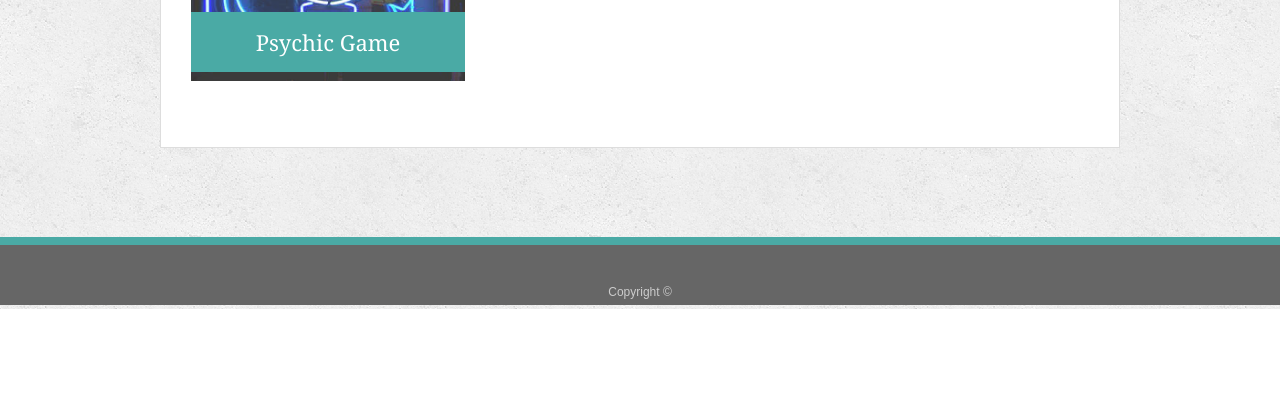
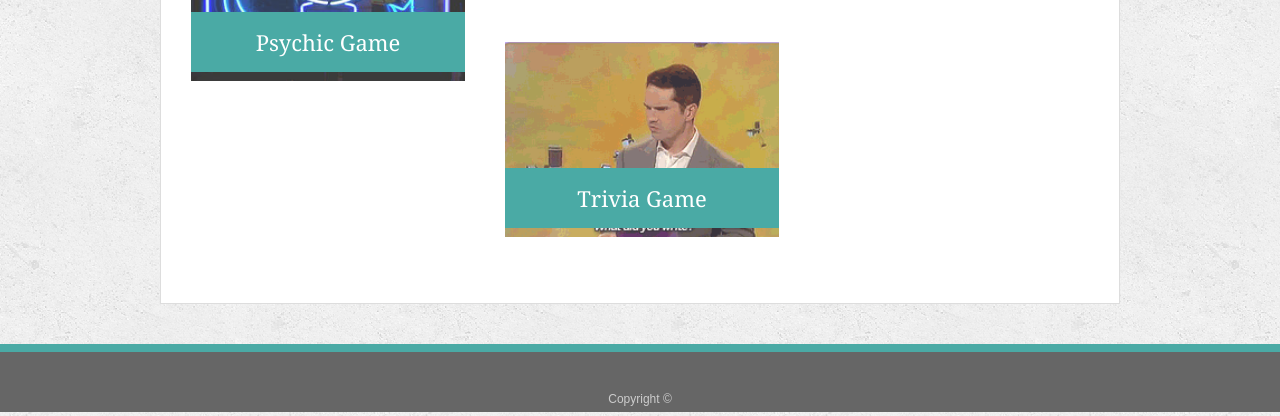
Before and after one commit to derkche/derkche.github.io, a plain HTML site: page portfolio.html in a window 1280 px wide. Shown: the part 493-909 px from the top of the page. Before the commit the page ends 802 px from the top, so only its background shows below. Drawn offline with Linux system fonts and the light colour scheme.

Commit message:
added trivia in portfolio

```diff
--- a/portfolio.html
+++ b/portfolio.html
@@ -40,6 +40,13 @@
         <h3>Crystal Game</h3>
       </div>
 
+      <div class="work">
+        <a href="https://derkche.github.io/Trivia-Game/">
+          <img src="assets/images/moss.gif" alt="riddles">
+        </a>
+        <h3>Trivia Game</h3>
+      </div>
+
     </section>
 
   </div>
```
Also changed, not shown: assets/images/TomRiddle.gif (added), assets/images/moss.gif (added), assets/images/weirdriddlesbatman.gif (added).
